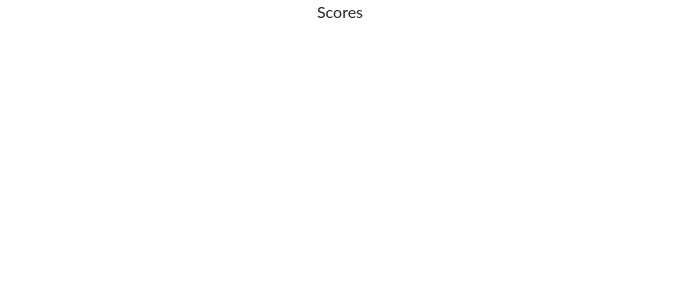
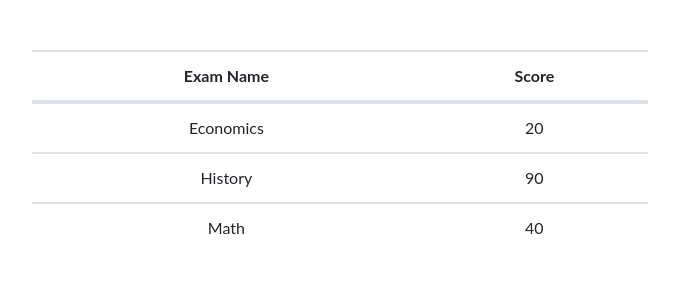
Before and after one commit to ameteku/ExamCouncilChainLink, a React (Create React App) app in the folder reactfrontend/: page /student/scores in a window 1280 px wide. Shown: the top 300 px of the page, without its empty margins (300-979 px from the left). Built offline with nearby package versions, Linux system fonts and the light colour scheme.

Commit message:
Added scores page

```diff
--- /dev/null
+++ b/reactfrontend/src/DatabaseScores.js
@@ -0,0 +1,7 @@
+const databaseScores = [
+    {name:"Economics",score:20},
+    {name:"History",score:90},
+    {name:"Math",score:40}
+];
+
+export default databaseScores;
--- a/reactfrontend/src/ExamRegister.css
+++ b/reactfrontend/src/ExamRegister.css
@@ -36,3 +36,15 @@
     margin-right: 10px;
     justify-content: center;
   }
+
+.table th {
+    text-align: center;
+}
+
+.table {
+    border-radius: 5px;
+    width: 50%;
+    float: none;
+    margin: auto;
+    margin-top: 50px;
+}
--- /dev/null
+++ b/reactfrontend/src/ExamScore.js
@@ -0,0 +1,11 @@
+import React from "react";
+
+function ExamScore(props){
+
+    return (<tr>
+        <td>{props.name}</td>
+        <td>{props.score}</td>
+    </tr>)
+}
+
+export default ExamScore;
--- a/reactfrontend/src/scores.js
+++ b/reactfrontend/src/scores.js
@@ -1,10 +1,27 @@
 import React from "react";
-
+import databaseScores from "./DatabaseScores";
+import ExamScore from "./ExamScore";
+import 'bootstrap/dist/css/bootstrap.min.css';
 
 function Scores(){
+    function makeExamScore(obj){
+        return <ExamScore name={obj.name} score={obj.score}/>
+    }
     return (
         <div>
-            Scores
+            <div className="container-fluid">
+                <table id="total votes" className="table table-hover text-centered">
+                    <thead>
+                        <tr>
+                            <th>Exam Name</th>
+                            <th>Score</th>
+                        </tr>
+                    </thead>
+                    <tbody>
+                        {databaseScores.map(makeExamScore)}
+                    </tbody>
+                </table>
+            </div>
         </div>
     )
 }
```
